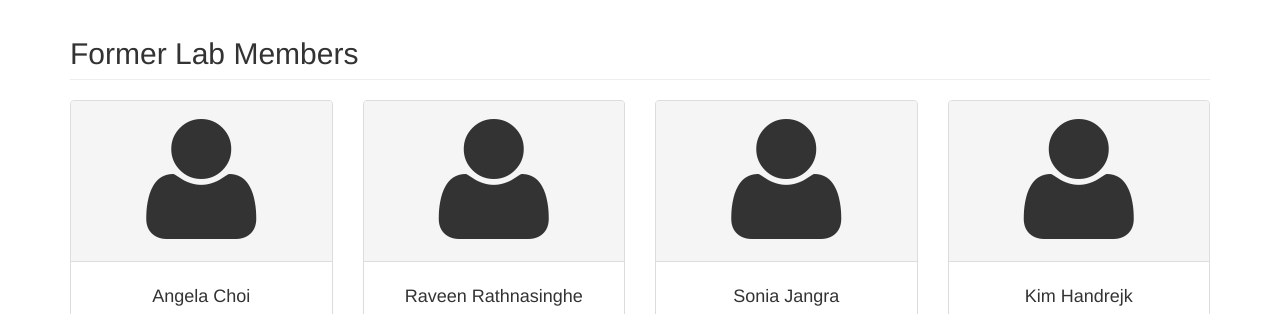
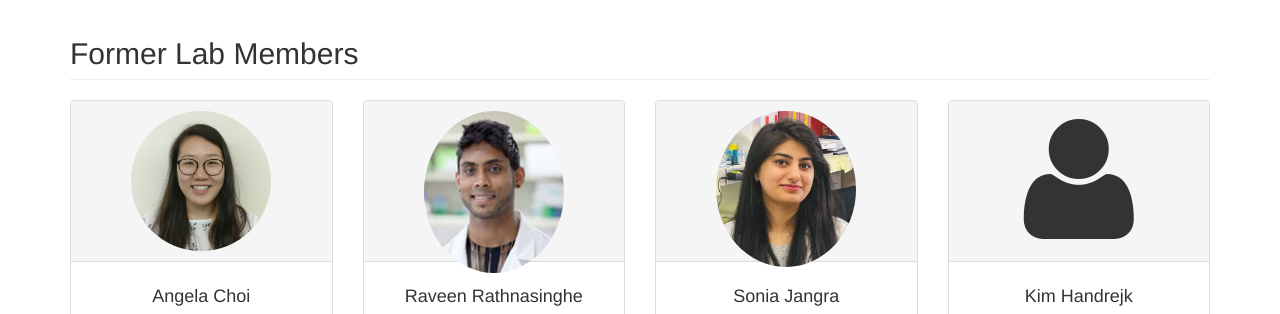
Before and after one commit to mschotsa/Schotsaert_Lab, a plain HTML site: page about.html in a window 1280 px wide. Shown: the part 1246-1560 px from the top of the page. Drawn offline with Linux system fonts and the light colour scheme.

Commit message:
Update about.html

```diff
--- a/about.html
+++ b/about.html
@@ -270,7 +270,8 @@
                 <div class="panel panel-default text-center">
                     <div class="panel-heading">
                         <span class="fa-stack fa-5x">
-                              <i class="fa fa-user fa-stack-2x"></i>
+				<img src="images/AngelaChoi.jpg" alt="Angela Choi" class="img-circle img-responsive" >
+                              <!--<i class="fa fa-user fa-stack-2x"></i>-->
                         </span>
                     </div>
 						<div class="panel-body">
@@ -288,8 +289,8 @@
                 <div class="panel panel-default text-center">
                     <div class="panel-heading">
                         <span class="fa-stack fa-5x">
-
-                              <i class="fa fa-user fa-stack-2x"></i>
+                	<img src="images/RaveenRathnasinghe.jpg" alt="Raveen Rathnasinghe" class="img-circle img-responsive" >
+                              <!--<i class="fa fa-user fa-stack-2x"></i>-->
                         </span>
                     </div>
                     <div class="panel-body">
@@ -307,7 +308,8 @@
                 <div class="panel panel-default text-center">
                     <div class="panel-heading">
                         <span class="fa-stack fa-5x">
-                              <i class="fa fa-user fa-stack-2x"></i>
+			<img src="images/SoniaJangra.jpg" alt="Sonia Jangra" class="img-circle img-responsive" >
+                              <!--<i class="fa fa-user fa-stack-2x"></i>-->
                         </span>
                     </div>
 						<div class="panel-body">
```
